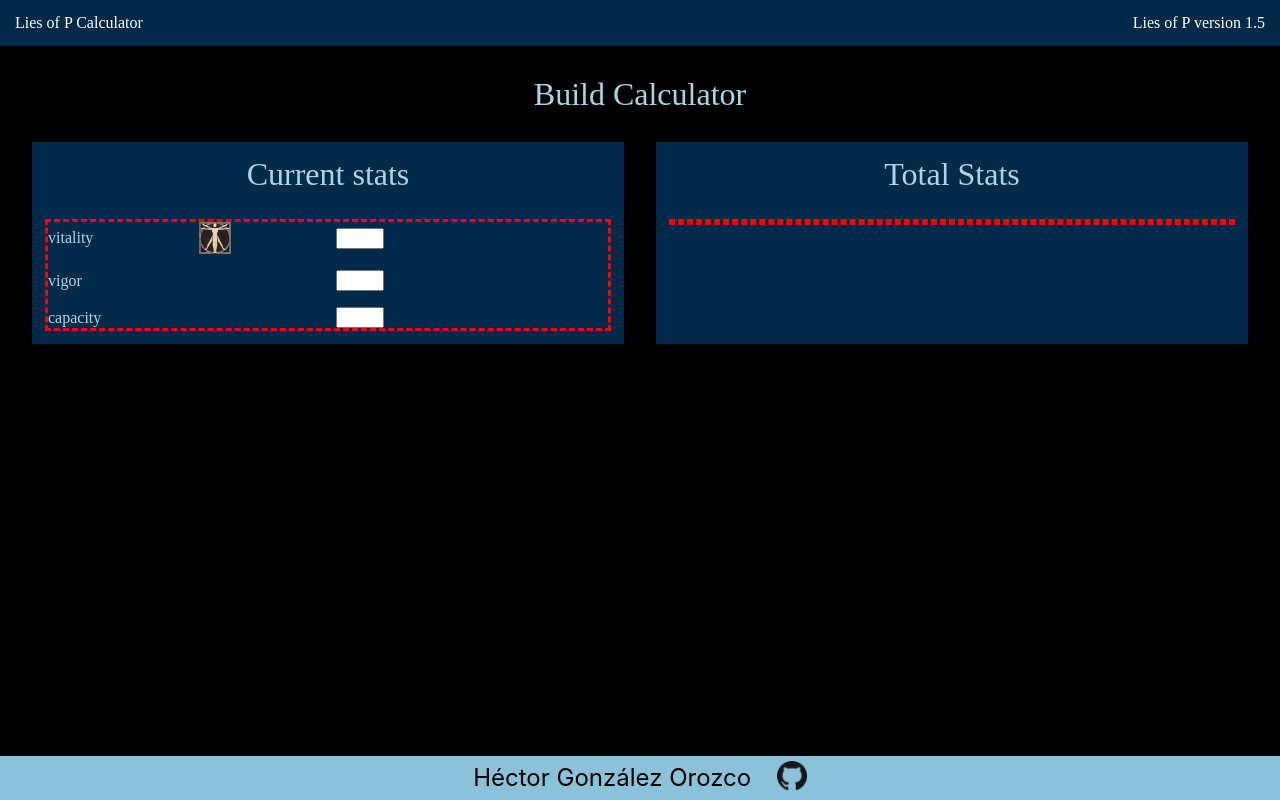
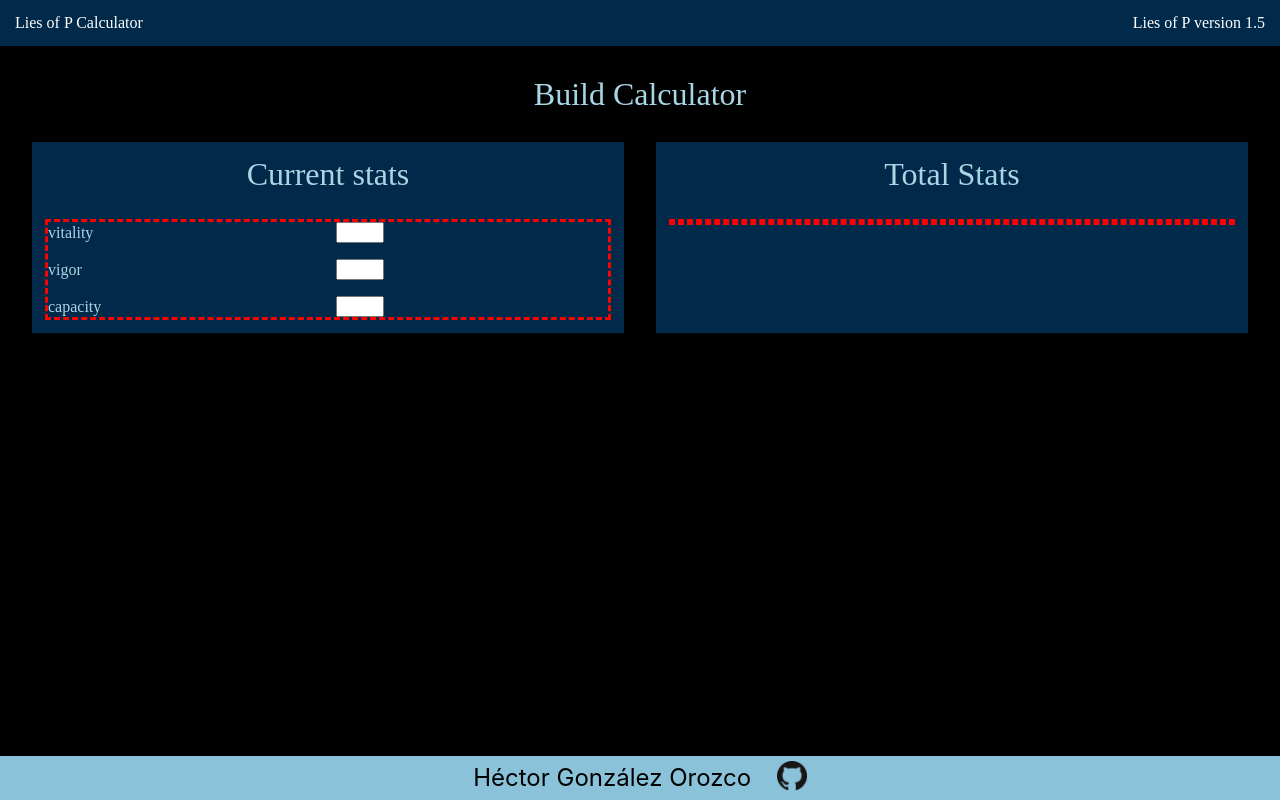
Before and after one commit to hectorgonzalezo/lies-of-p-calculator, a React (Vite) app: page / in a window 1280 px wide. Built offline with nearby package versions, Linux system fonts and the light colour scheme.

Commit message:
Remove img from numberInput component

```diff
--- a/src/components/NumberInput.tsx
+++ b/src/components/NumberInput.tsx
@@ -3,14 +3,12 @@
 
 interface NumberInputProps {
   name: string;
-  img?: string;
 }
 
-function NumberInput({ name, img }: NumberInputProps) {
+function NumberInput({ name }: NumberInputProps) {
   return (
     <div className="number-input">
       <label htmlFor={`${name}-input`}>{name}</label>
-      {img ?  <img src={img} alt={name}/> : null}
       <input type="number" id={`${name}-input`} name={`${name}-input`} min={0} />
     </div>
   );
```
Also changed, not shown: public/vitality.png (deleted).
